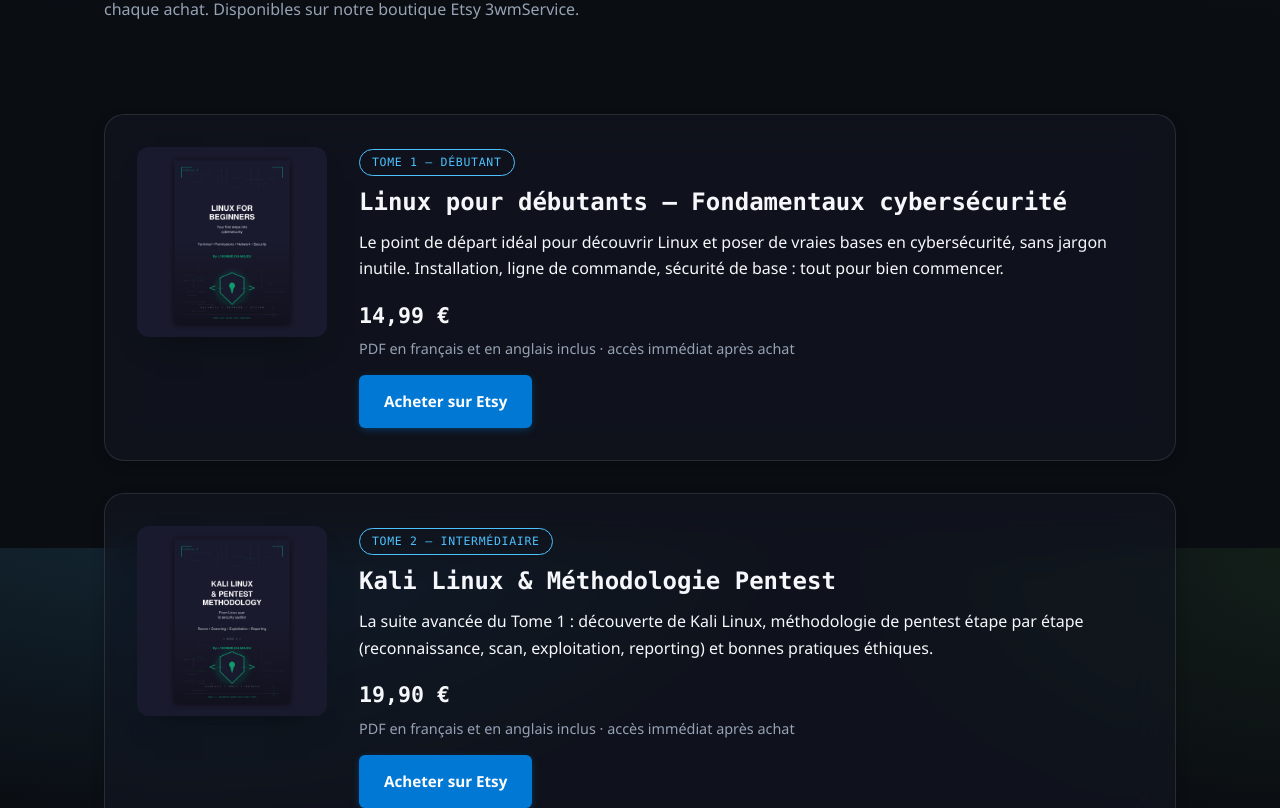
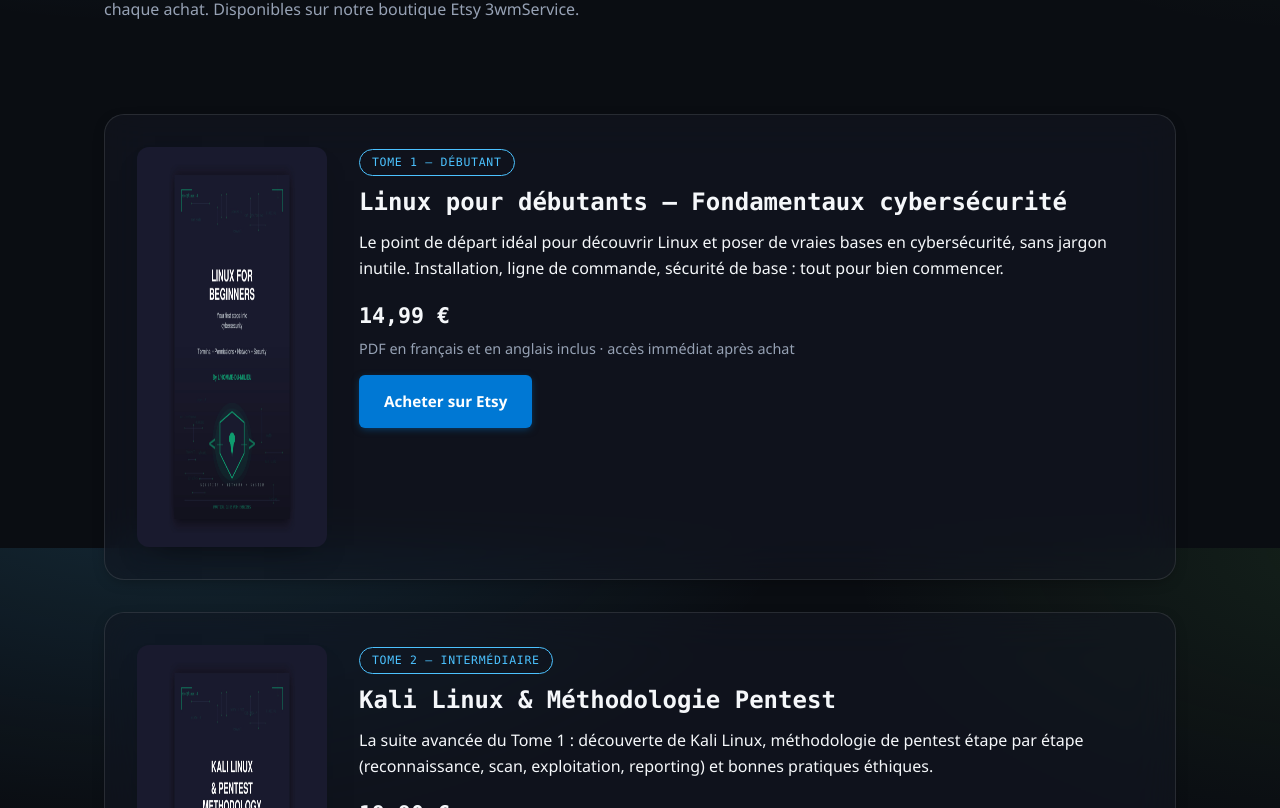
Before and after one commit to lhommedumilieu/3wm-service-site, a React (Vite) app: page /boutique in a window 1280 px wide. Shown: the part 252-1060 px from the top of the page. Built offline with nearby package versions, Linux system fonts and the light colour scheme.

Commit message:
Optimise et redimensionne les images des couvertures ebooks

```diff
--- a/src/pages/Boutique.jsx
+++ b/src/pages/Boutique.jsx
@@ -73,7 +73,7 @@ export default function Boutique() {
       <section>
         <div className="container">
           <Reveal className="book-card" style={{ marginBottom: 32 }}>
-            <img src={tome1Cover} alt="Couverture — Linux pour débutants, fondamentaux cybersécurité" />
+            <img src={tome1Cover} alt="Couverture — Linux pour débutants, fondamentaux cybersécurité" width="400" height="400" />
             <div>
               <span className="book-tag">Tome 1 — Débutant</span>
               <h2 className="mt-0">Linux pour débutants — Fondamentaux cybersécurité</h2>
@@ -85,7 +85,7 @@ export default function Boutique() {
           </Reveal>
 
           <Reveal className="book-card" delay={0.1}>
-            <img src={tome2Cover} alt="Couverture — Kali Linux & Méthodologie Pentest" />
+            <img src={tome2Cover} alt="Couverture — Kali Linux & Méthodologie Pentest" width="400" height="400" loading="lazy" />
             <div>
               <span className="book-tag">Tome 2 — Intermédiaire</span>
               <h2 className="mt-0">Kali Linux &amp; Méthodologie Pentest</h2>
```
